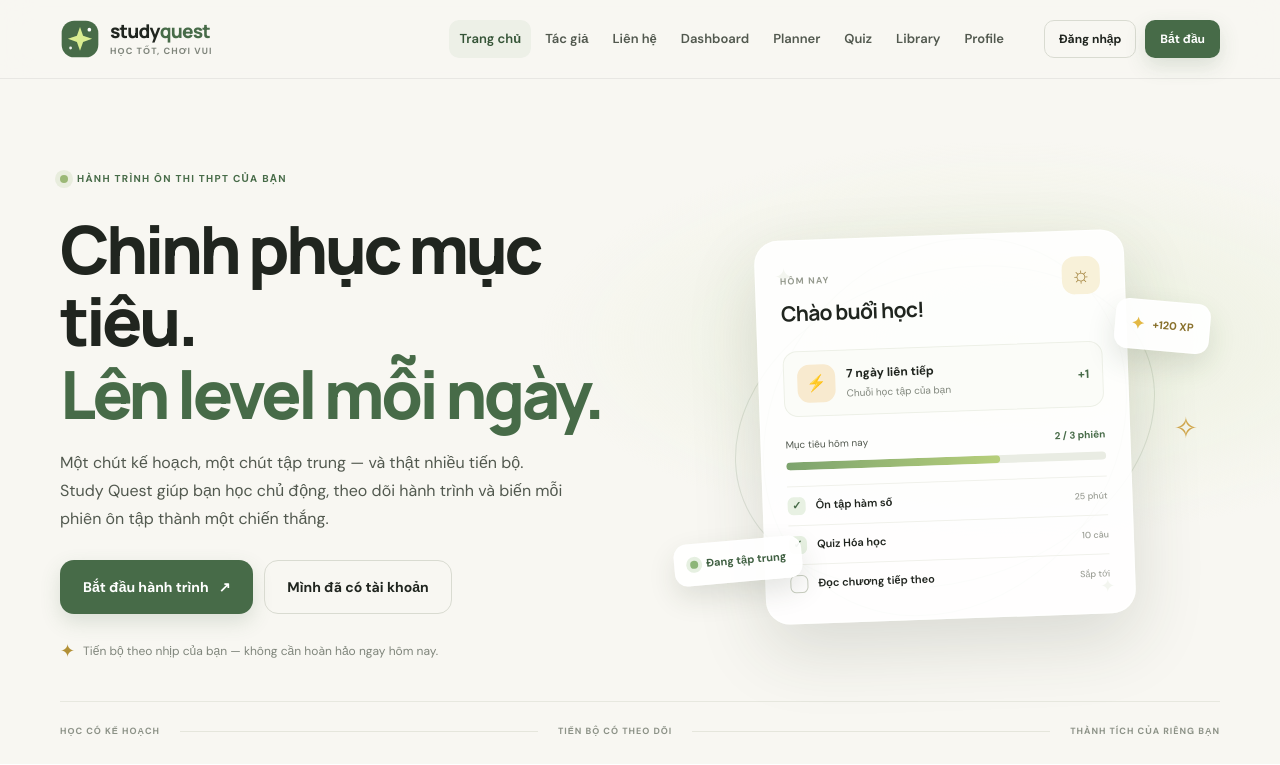
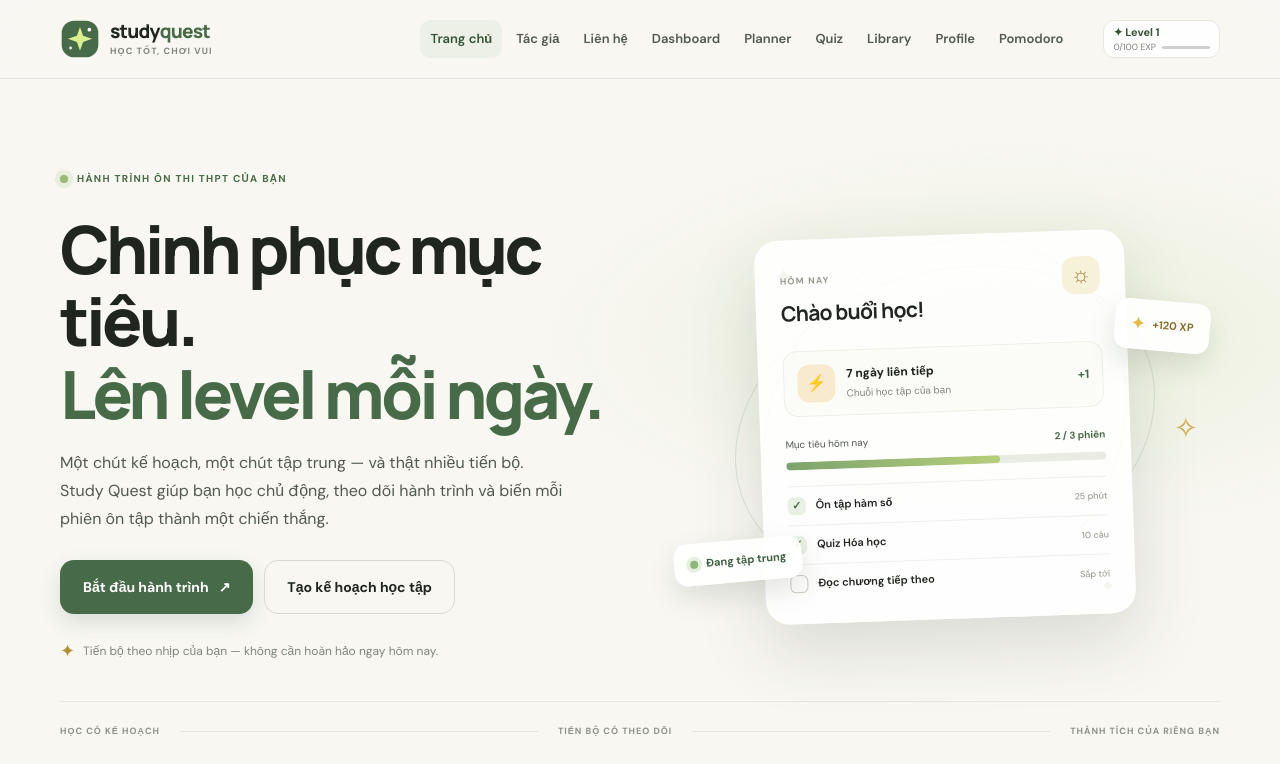
Before and after one commit to kanh97105/study-quest, a Flask app: page / in a window 1280 px wide. Shown: the top 765 px of the page. Run offline with Flask 3, Linux system fonts and the light colour scheme; data comes from the database, SQL or seed files in the repository; some libraries are stand-ins or nearby versions.

Commit message:
Disable sign-in and enable guest sessions
Co-authored-by: Copilot <223556219+Copilot@users.noreply.github.com>

```diff
--- a/app.py
+++ b/app.py
@@ -37,6 +37,46 @@ app.register_blueprint(exam_bp)
 app.register_blueprint(quiz_bp)
 app.register_blueprint(library_bp)
 app.register_blueprint(profile_bp)
+
+
+def ensure_guest_session():
+    """Use a built-in guest account so features work without sign-in."""
+    user_id = session.get('user_id')
+    if user_id and find_by_id(user_id) is not None:
+        return
+
+    db = get_db()
+    guest = db.execute(
+        'SELECT id FROM users WHERE username=?',
+        ('guest',),
+    ).fetchone()
+    if guest is None:
+        cursor = db.execute(
+            'INSERT INTO users(username,email,password_hash,role) VALUES(?,?,?,?)',
+            ('guest', 'guest@studyquest.local', generate_password_hash(secrets.token_urlsafe(32)), 'user'),
+        )
+        guest_id = cursor.lastrowid
+        db.execute(
+            'INSERT INTO profiles(user_id,character_name,avatar) VALUES(?,?,?)',
+            (guest_id, 'Quest Guest', '🧙'),
+        )
+        db.commit()
+    else:
+        guest_id = guest['id']
+        if db.execute('SELECT 1 FROM profiles WHERE user_id=?', (guest_id,)).fetchone() is None:
+            db.execute(
+                'INSERT INTO profiles(user_id,character_name,avatar) VALUES(?,?,?)',
+                (guest_id, 'Quest Guest', '🧙'),
+            )
+            db.commit()
+
+    session.clear()
+    session['user_id'] = guest_id
+
+
+@app.before_request
+def start_guest_session():
+    ensure_guest_session()
 
 
 def current_user():
@@ -231,32 +271,19 @@ def route_manifest():
 
 @app.route('/register', methods=['GET', 'POST'])
 def register():
-    if request.method == 'POST':
-        username = request.form.get('username', '').strip(); email = request.form.get('email', '').strip(); password = request.form.get('password', '')
-        if len(username) < 3 or len(password) < 6 or '@' not in email:
-            flash('Tên đăng nhập từ 3 ký tự, email hợp lệ và mật khẩu ít nhất 6 ký tự.', 'warning')
-        else:
-            try:
-                db = get_db(); cur = db.execute('INSERT INTO users(username,email,password_hash) VALUES(?,?,?)', (username, email, generate_password_hash(password)))
-                db.execute('INSERT INTO profiles(user_id,character_name) VALUES(?,?)', (cur.lastrowid, username.title()))
-                db.commit(); flash('Tạo tài khoản thành công. Em đăng nhập nhé!', 'success'); return redirect(url_for('login'))
-            except sqlite3.IntegrityError: flash('Tên đăng nhập hoặc email đã tồn tại.', 'warning')
-    return render_template('auth/register.html')
+    return redirect(url_for('dashboard'))
 
 
 @app.route('/login', methods=['GET', 'POST'])
 def login():
-    if request.method == 'POST':
-        user = get_db().execute('SELECT * FROM users WHERE username=? OR email=?', (request.form.get('identity','').strip(), request.form.get('identity','').strip())).fetchone()
-        if user and check_password_hash(user['password_hash'], request.form.get('password', '')):
-            session.clear(); session['user_id'] = user['id']; return redirect(url_for('dashboard'))
-        flash('Thông tin đăng nhập chưa đúng.', 'warning')
-    return render_template('auth/login.html')
+    return redirect(url_for('dashboard'))
 
 
 @app.route('/logout')
 def logout():
-    session.clear(); return redirect(url_for('index'))
+    session.clear()
+    ensure_guest_session()
+    return redirect(url_for('index'))
 
 
 @app.route('/change-password', methods=['GET', 'POST'])
--- a/templates/base.html
+++ b/templates/base.html
@@ -55,11 +55,6 @@
               <progress max="100" value="{{ current_user['exp'] % 100 }}"></progress>
             </span>
           </a>
-          <a class="btn btn-ghost btn-small" href="{{ url_for('change_password') }}">Đổi mật khẩu</a>
-          <a class="btn btn-ghost btn-small rpg-logout" href="/logout">Đăng xuất</a>
-          {% else %}
-          <a class="btn btn-ghost btn-small" href="/login">Đăng nhập</a>
-          <a class="btn btn-primary btn-small" href="/register">Bắt đầu</a>
           {% endif %}
         </div>
       </div>
@@ -96,7 +91,7 @@
         <p>Liên hệ: 12A1 Hoàng Diệu</p>
         <p>© 2026 Study Quest. Bản quyền thuộc về nhóm 2 thực hiện.</p>
       </div>
-      <div class="footer-links"><a href="/planner">Planner</a><a href="/quiz">Quiz</a><a href="/library">Library</a><a href="/login">Đăng nhập</a></div>
+      <div class="footer-links"><a href="/planner">Planner</a><a href="/quiz">Quiz</a><a href="/library">Library</a></div>
     </div>
   </footer>
 
--- a/templates/index.html
+++ b/templates/index.html
@@ -10,8 +10,8 @@
       <h1 id="chinh-phuc-muc-tieu">Chinh phục mục tiêu.<br><span class="text-highlight">Lên level mỗi ngày.</span></h1>
       <p class="hero-description">Một chút kế hoạch, một chút tập trung — và thật nhiều tiến bộ. Study Quest giúp bạn học chủ động, theo dõi hành trình và biến mỗi phiên ôn tập thành một chiến thắng.</p>
       <div class="hero-actions">
-        <a class="btn btn-primary btn-large" href="/register">Bắt đầu hành trình <span aria-hidden="true">↗</span></a>
-        <a class="btn btn-ghost btn-large" href="/login">Mình đã có tài khoản</a>
+        <a class="btn btn-primary btn-large" href="/dashboard">Bắt đầu hành trình <span aria-hidden="true">↗</span></a>
+        <a class="btn btn-ghost btn-large" href="/planner">Tạo kế hoạch học tập</a>
       </div>
       <div class="hero-note"><span class="note-icon" aria-hidden="true">✦</span> Tiến bộ theo nhịp của bạn — không cần hoàn hảo ngay hôm nay.</div>
     </div>
@@ -111,7 +111,7 @@
 <section class="closing-section" id="buoc-dau-tien">
   <div class="container closing-panel panel">
     <div><span class="eyebrow">BƯỚC ĐẦU TIÊN CŨNG LÀ TIẾN BỘ</span><h2>Sẵn sàng viết tiếp<br>câu chuyện của bạn?</h2><p>Bắt đầu bằng một mục tiêu nhỏ cho hôm nay.</p></div>
-    <a class="btn btn-primary btn-large" href="/register">Tạo tài khoản miễn phí <span aria-hidden="true">↗</span></a>
+    <a class="btn btn-primary btn-large" href="/dashboard">Bắt đầu ngay <span aria-hidden="true">↗</span></a>
     <span class="closing-star" aria-hidden="true">✳</span>
   </div>
 </section>
```
Also changed, not shown: test_backend.py (+16 -1 lines).
